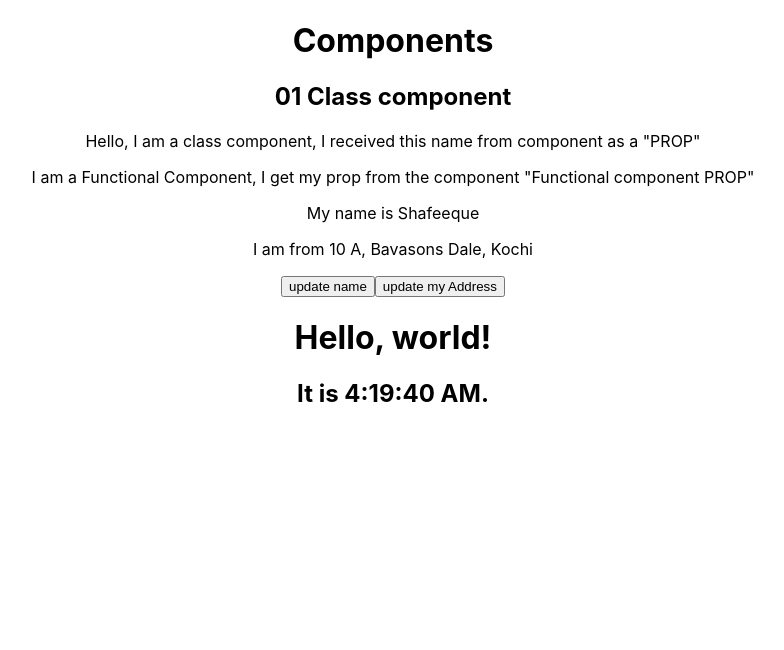
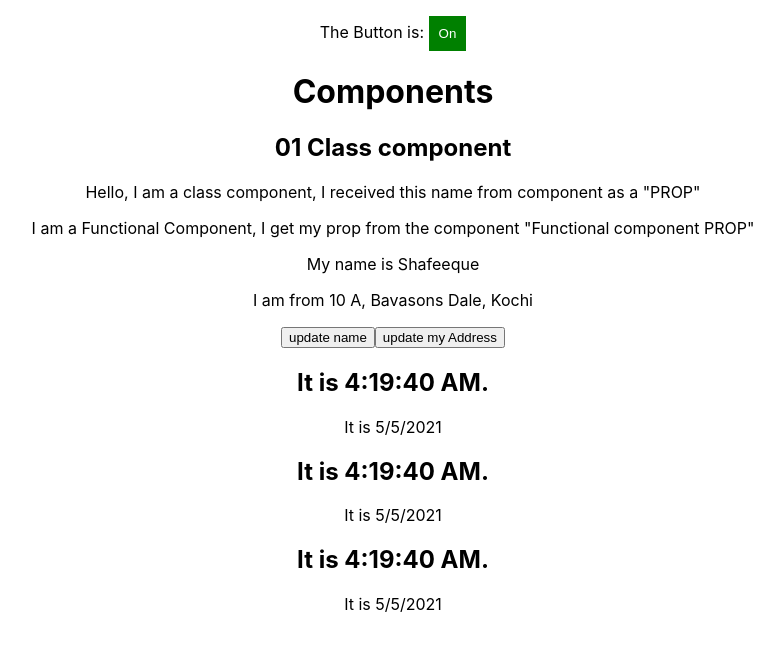
Before and after one commit to shafeeque-archis/app-learn-react, a React (Create React App) app: page / in a window 1280 px wide. Shown: the top 650 px of the page, without its empty margins (247-1031 px from the left). Built offline with nearby package versions, Linux system fonts and the light colour scheme.

Commit message:
Added example for Event Handling

```diff
--- a/src/App.js
+++ b/src/App.js
@@ -4,6 +4,7 @@ import './App.css';
 import ClassComponent from './01_ClassComponent/01_ClassComponent';
 import FunctionalComponent from './02_FunctionalComponent/02_FunctionalComponent';
 import Clock from './Clock/Clock'
+import Button from './EventHandling/EventHandling';
 
 
 
@@ -11,10 +12,13 @@ function App() {
 
   return (
     <div className="App">
+      <Button />
       <h1>Components</h1>
       <h2>01 Class component</h2>
       <ClassComponent name="PROP"/>
       <FunctionalComponent name="Functional component PROP"/>
+      <Clock />
+      <Clock />
       <Clock />
     </div>
   );
--- a/src/Clock/Clock.js
+++ b/src/Clock/Clock.js
@@ -1,4 +1,10 @@
 import React, { useState } from 'react'
+
+function FormatedDate(props) {
+    return (
+        <p>It is {props.date.toLocaleDateString()}</p>
+    )
+}
 
 class Clock extends React.Component {
     constructor(props) {
@@ -23,9 +29,9 @@ class Clock extends React.Component {
     render() {
         return (
             <div>
-                <h1>Hello, world!</h1>
                 <h2>It is {this.state.date.toLocaleTimeString()}.</h2>
-          </div>
+                <FormatedDate date={this.state.date}/>
+            </div>
         )
     }
   }
--- /dev/null
+++ b/src/EventHandling/EventHandling.css
@@ -0,0 +1,13 @@
+.is-enabled {
+    background-color: green;
+    color: #fff;
+    border: 0;
+    padding: 10px;
+}
+
+.is-disabled {
+    background-color: red;
+    color: #fff;
+    border: 0;
+    padding: 10px;
+}
--- /dev/null
+++ b/src/EventHandling/EventHandling.js
@@ -0,0 +1,20 @@
+import React, { useState } from 'react';
+import './EventHandling.css'
+
+const Button = () => {
+    const [state, setState] = useState({isToggleOn: true})
+
+    const toggleButton = () => {
+        setState({isToggleOn: !state.isToggleOn})
+    }
+
+    return (
+        <p>
+            The Button is: <button onClick={toggleButton} className={state.isToggleOn ? 'is-enabled' : 'is-disabled'}>
+                {state.isToggleOn ? 'On' : 'Off'}
+            </button>
+        </p>
+    )
+}
+
+export default Button;
```
